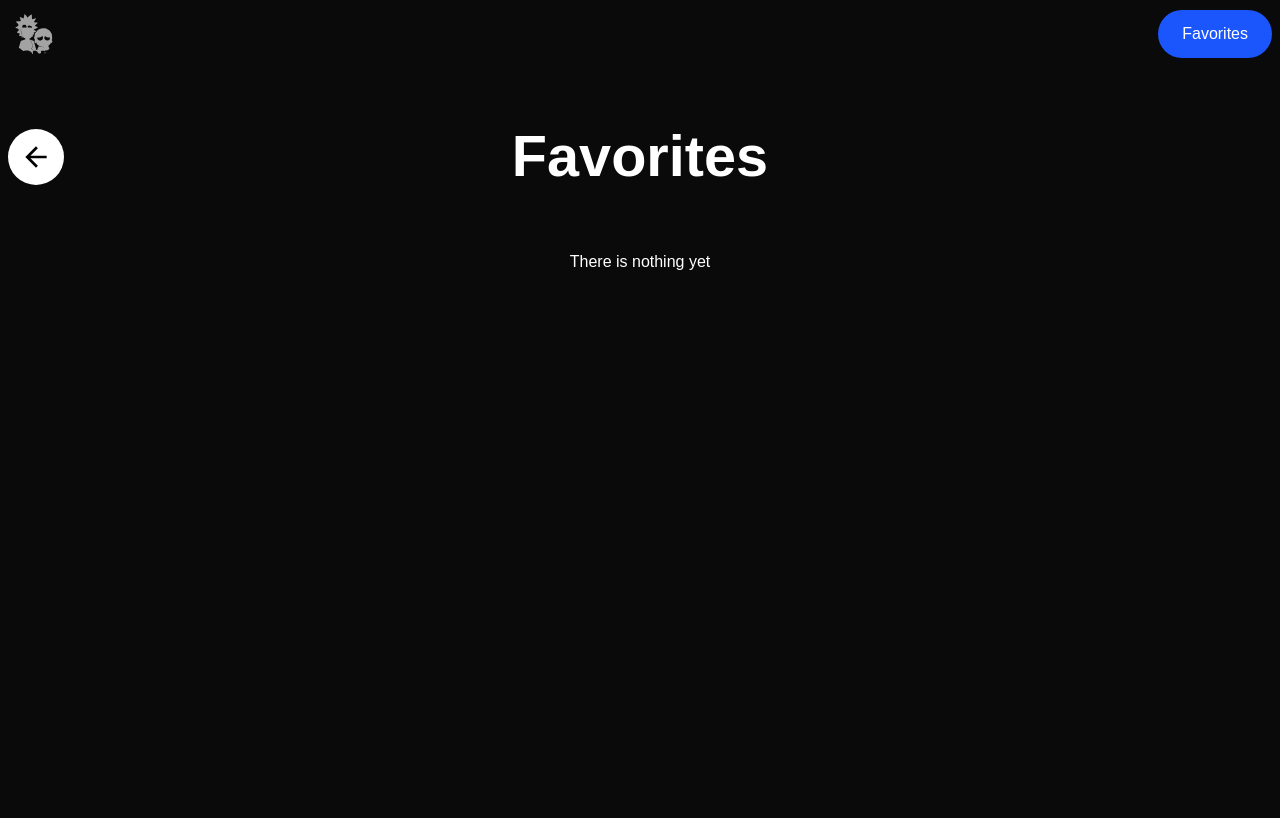
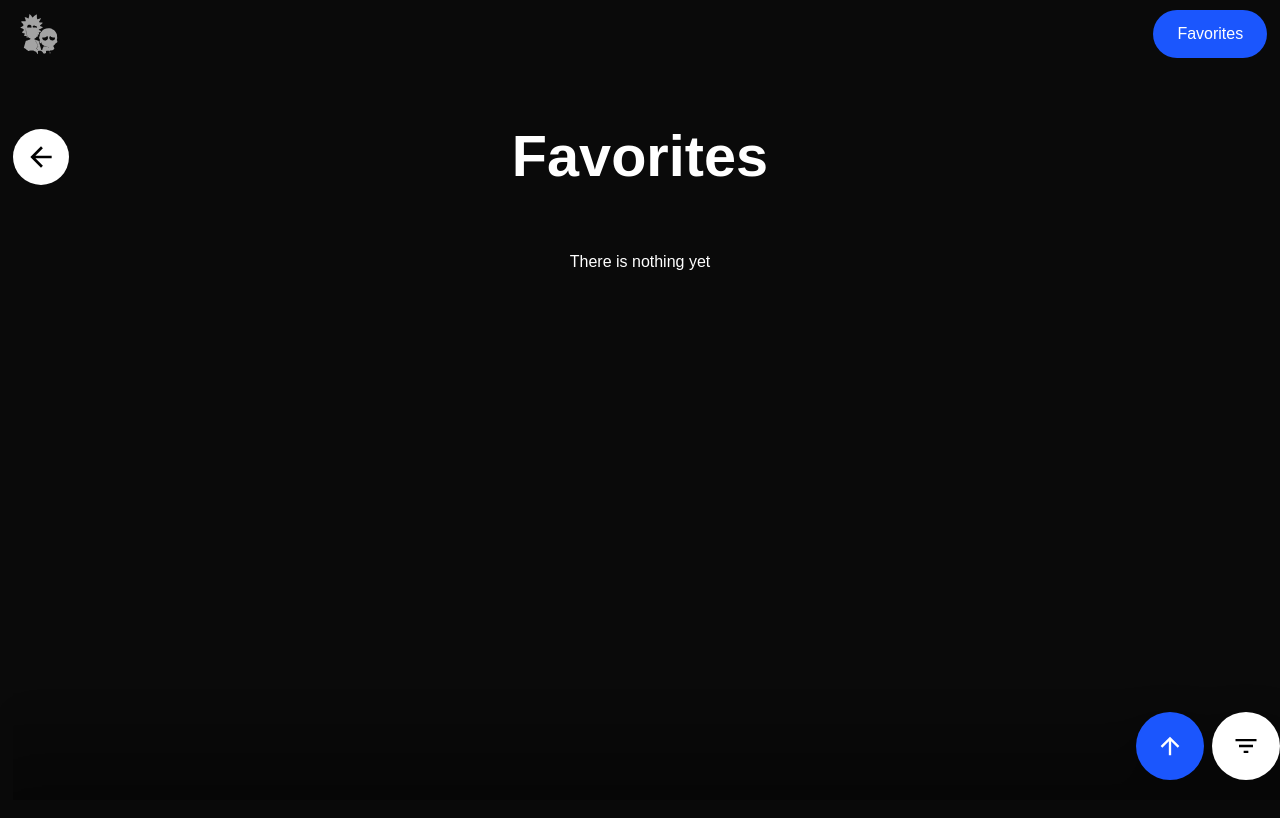
Before and after one commit to gbpaschoal/rick-and-morty, a React (Vite) app: page /fav in a window 1280 px wide. Shown: the top 818 px of the page. Built offline with nearby package versions, Linux system fonts and the light colour scheme.

Commit message:
Mechendo em Search

```diff
--- a/src/App.tsx
+++ b/src/App.tsx
@@ -1,6 +1,8 @@
 import * as React from 'react';
 import Header from './components/Header';
 import * as Router from 'react-router-dom';
+import * as Icon from './assets/icons'
+import Filter from './components/Filter';
 
 export default function App() {
   return (
@@ -11,6 +13,15 @@ export default function App() {
       <div className="my-[8rem]">
         <Router.Outlet/>
       </div>
+      <div className="bg-special z-3 fixed bottom-0 w-full pointer-events-none px-[var(--gutter)]
+      flex gap-x-2 justify-end py-5 *:pointer-events-auto">
+        <button
+          className="p-5 bg-[var(--primary)]
+          rounded-full justify-self-start">
+          <Icon.ArrowToUp className="size-7 fill-[var(--light)]"/>
+        </button>
+        <Filter/>
+      </div>
     </div>
 
   );
--- a/src/components/CardCharacter.tsx
+++ b/src/components/CardCharacter.tsx
@@ -1,16 +1,20 @@
+import React from 'react';
 import { ICharacter } from '../types/Characters';
 import ButtonFavorite from './ButtonFavorite';
+import CardCharacterDetails from './CardCharacterDetails';
 
 export default function CardCharacter({ data }: { data: ICharacter }) {
+  const [isOpen, setIsOpen] = React.useState(false)
   return (
     <div className="group w-full bg-[var(--dark-100)] rounded-xl flex flex-col gap-y-2
-    pb-8 p-2 hover:bg-[var(--dark-200)]">
+    pb-8 p-2 hover:bg-[var(--dark-200)]"
+    onClick={() => setIsOpen(prev => !prev)}>
+      {isOpen && <CardCharacterDetails isOpen={true} onClose={() =>{}} data={data}/>}
       <div className="relative overflow-hidden rounded-xl">
         <div className="absolute inset-0">
           <div className="flex flex-col justify-start h-full ">
             <div className="w-full p-1 relative top-[-100%] group-hover:top-0
-            transition-all duration-300
-            ">
+            transition-all duration-300">
               <ButtonFavorite data={data} />
             </div>
           </div>
--- a/src/components/CardCharacterDetails.tsx
+++ b/src/components/CardCharacterDetails.tsx
@@ -1,6 +1,4 @@
-// import React from 'react';
-import clsx from 'clsx';
-import ButtonFavorite from './ButtonFavorite';
+import React from 'react';
 import OverlayModal from './OverlayModal';
 import { ICharacter } from './../types/Characters';
 
@@ -18,41 +16,44 @@ export default function CardCharacterDetails({
   return (
     <OverlayModal isOpen={isOpen} onClose={onClose}>
       <div
-        className="mt-[15vh] bg-gray-700 rounded-[10px] w-[50vw] min-w-[250px] max-w-[300px]
-          h-auto flex flex-col items-center py-4 px-5">
+        className="mt-[20vh] bg-[var(--dark-100)] rounded-lg w-[50vw] min-w-[250px] max-w-[600px]
+        grid grid-cols-[1fr_,300px] items-start gap-x-4 py-4 px-5">
         <div
-          className="relative top-0 overflow-hidden rounded-[10px] h-auto
+          className="relative top-0 overflow-hidden rounded-lg
           mb-3">
-          <div className="absolute top-0 w-full z-1 p-2">
+          {/* <div className="absolute bg-green-600 top-0 w-full z-1 p-2">
             <ButtonFavorite data={character} />
-          </div>
+          </div> */}
           <img src={character.image} alt={character.name} />
         </div>
-        <div className="w-full">
-          <div className="w-full flex flex-wrap gap-2 justify-between items-center mb-2">
-            <h2
-              className="inline-block text-light-100 font-extrabold
-                text-2xl leading-[28px]">
+        <div className="flex flex-col h-full gap-y-2 p-2">
+          <div className="w-full mb-2">
+            <h2 className="text-[var(--light)] font-extrabold
+              text-2xl leading-7">
               {character.name}
             </h2>
-            <span
-              className={clsx(
-                'text-sm text-light-100 font-semibold backdrop-blur-md px-3 py-1 rounded-full border-2',
-                character.status === 'Alive'
-                  ? 'border-primary-100/80'
-                  : character.status === 'Dead'
-                    ? 'border-red/80'
-                    : 'border-gray-200/80'
-              )}>
-              {character.status}
-            </span>
           </div>
+          <div className="w-full grid grid-cols-2 grid-rows-2">
             <span
               className="text-base text-light-100/80
                   font-medium">
+              Status:&nbsp;
+              <span
+                className="text-base text-light-100
+                    font-semibold">
+                {character.status}
+              </span>
+            </span>
+            <span
+              className="text-base text-light-100/80
+                  font-medium">
+              Specie:&nbsp;
+              <span
+                className="text-base text-light-100
+                    font-semibold">
                 {character.species}
               </span>
-          <br />
+            </span>
             <span
               className="text-base text-light-100/80
                   font-medium">
@@ -64,6 +65,9 @@ export default function CardCharacterDetails({
               </span>
             </span>
           </div>
+          <div className='mt-auto mb-[4px] cursor-pointer rounded-full py-1 text-center text-base font-semibold
+          bg-[var(--primary)]'>Add to Favorites</div>
+        </div>
       </div>
     </OverlayModal>
   );
--- a/src/components/Characters.tsx
+++ b/src/components/Characters.tsx
@@ -74,7 +74,7 @@ function SearchBar() {
       <div className={clsx(
         "bg-[var(--dark-200)] absolute top-14 left-0",
         open && q && charactersList.length > 0 ? "block" : "hidden",
-        "w-full z-3 rounded-xl overflow-y-scroll"
+        "w-full z-3 rounded-xl"
         )}>
           <ul className="w-full max-h-[22rem] flex flex-col *:w-full *:flex
             *:justify-start p-2">
--- /dev/null
+++ b/src/components/Filter.tsx
@@ -0,0 +1,20 @@
+import React from 'react'
+import * as Icon from '../assets/icons'
+import FilterModal from './Filter/FilterModal'
+
+export default function Filter() {
+  const [isOpen, setIsOpen] = React.useState(false)
+  return (
+    <div>
+      {isOpen && <FilterModal />}
+      <button
+        className="p-5 bg-[var(--light)]
+        transition-colors
+        rounded-full justify-self-start"
+        onClick={() => setIsOpen((prev) => !prev)}>
+          <Icon.Filter
+          className="size-7 fill-[var(--dark)]"/>
+      </button>
+    </div>
+  )
+}
--- a/src/components/Filter/FilterModalField.tsx
+++ /dev/null
@@ -1,23 +0,0 @@
-type FilterModalFieldProps = {
-  children: React.ReactNode;
-  field: string;
-};
-
-export default function FilterModalField({
-  children,
-  field,
-}: FilterModalFieldProps) {
-  return (
-    <div className="flex flex-col gap-y-2 px-4">
-      <div className="flex w-full items-center gap-x-2">
-        <span
-          className="text-[.85rem]
-              font-bold text-light-100/70">
-          {field}
-        </span>
-        <hr className="flex-1" />
-      </div>
-      <div className="flex flex-col gap-y-2">{children}</div>
-    </div>
-  );
-}
--- a/src/components/Filter/FilterModalInput.tsx
+++ /dev/null
@@ -1,26 +0,0 @@
-export default function FilterModalInput({
-  field: { group, value },
-  handleFilters,
-  checked,
-}: {
-  field: { group: string; value: string };
-  handleFilters: (group: string, value: string) => void;
-  checked: boolean;
-}) {
-  return (
-    <label
-      className="w-full flex justify-between
-      rounded-[10px] p-3 text-light-200 has-[:checked]:bg-primary-100
-      bg-gray-500
-      hover:bg-gray-400">
-      {value.charAt(0).toUpperCase() + value.slice(1)}
-      <input
-        type="checkbox"
-        name={group}
-        value={value}
-        checked={checked}
-        onChange={() => handleFilters(group, value)}
-      />
-    </label>
-  );
-}
--- a/src/components/OverlayModal.tsx
+++ b/src/components/OverlayModal.tsx
@@ -32,7 +32,7 @@ export default function OverlayModal({
       id="modal">
       <div
         onClick={onClose}
-        className="absolute -z-1 backdrop-blur-2xl w-full h-screen"
+        className="absolute -z-1 bg-slate-800/40 backdrop-blur-md w-full h-screen"
         aria-expanded={isOpen}>
         <button
           className="ml-auto grid
--- a/src/styles/global.css
+++ b/src/styles/global.css
@@ -9,7 +9,7 @@ html {
 
 :root {
   --header-height: 6rem;
-  --gutter: .5rem;
+  --gutter: .8rem;
 
   --dark: #000;
   --dark-50: #0a0a0a;
@@ -43,3 +43,36 @@ body {
 input[type='checkbox'] {
   display: none;
 }
+
+.bg-special {
+  background: linear-gradient(180deg, #0000, #0000004d);
+  filter: drop-shadow(0px 8px 16px rgba(0, 0, 0, .25));;
+}
+
+.checkmark {
+  position: relative;
+}
+
+label input:checked + .checkmark::before {
+  content: '';
+  background: var(--light);
+  width: 8px;
+  height: 2px;
+  position: absolute;
+  top: 10px;
+  left: 2px;
+  border-radius: 2222px;
+  transform: rotate(40deg);
+}
+
+label input:checked + .checkmark::after {
+  content: '';
+  background: var(--light);
+  width: 13px;
+  height: 2px;
+  position: absolute;
+  top: 7px;
+  left: 6px;
+  border-radius: 2222px;
+  transform: rotate(-55deg);
+}
```
Also changed, not shown: src/components/Filter/FilterModal.tsx (+74 -58 lines). Lines whose indentation alone changed are shown as unchanged.
